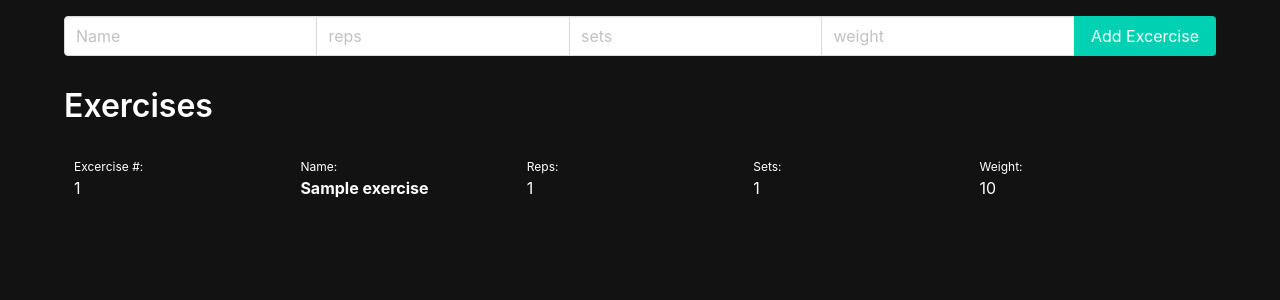
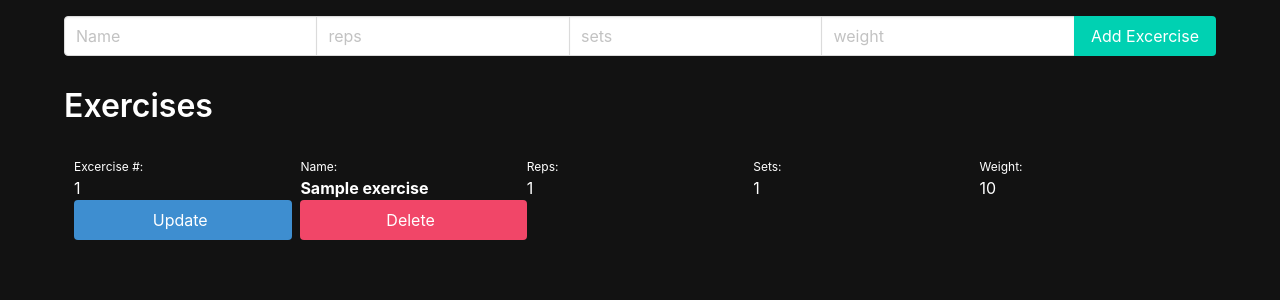
Before and after one commit to cesarurueta34/workout_django, a Django app: page /workouts/1/ in a window 1280 px wide. Shown: the part 172-472 px from the top of the page. Run offline with Django 4.2, Linux system fonts and the light colour scheme; a user stored in the database is signed in; tables that the repository leaves empty hold one stand-in row (values such as "Sample post").

Commit message:
exercise update/delete

```diff
--- a/main_app/templates/workout_detail.html
+++ b/main_app/templates/workout_detail.html
@@ -69,6 +69,7 @@
             <div class="control">
                 <input class="button is-primary" type="submit" value="Add Excercise" />
             </div>
+
         </div>
     </form>
 
@@ -83,6 +84,16 @@
       <span><p>Reps: </p>{{exercise.reps}}</span>
       <span><p>Sets: </p>{{exercise.sets}}</span>
       <span><p>Weight: </p>{{exercise.weight}}</span>
+      <a href="{% url 'exercise_update' exercise.pk %}" class="button is-info"> Update
+        <span class="icon">
+            <i class="fas fa-edit"></i>
+        </span>
+    </a>
+    <a href="{% url 'exercise_delete' exercise.pk %}" class="button is-danger"> Delete
+        <span class="icon">
+            <i class="fas fa-trash-alt"></i>
+        </span>
+    </a>
     </div>
 		{% empty %}
     <article class="message">
--- a/main_app/urls.py
+++ b/main_app/urls.py
@@ -11,6 +11,8 @@ urlpatterns = [
     path('workouts/<int:pk>/update',views.WorkoutUpdate.as_view(), name="workout_update"),
     path('workouts/<int:pk>/delete',views.WorkoutDelete.as_view(), name="workout_delete"),
     path('workouts/<int:pk>/exercises/new/', views.ExerciseCreate.as_view(), name="exercise_create"),
+    path('workouts/<int:pk>/exercise_update/',views.ExerciseUpdate.as_view(), name="exercise_update"),
+    path('workouts/<int:pk>/exercise_delete/',views.ExerciseDelete.as_view(), name="exercise_delete"),
     path('accounts/signup/', views.Signup.as_view(), name="signup")
 
 ]
--- a/main_app/views.py
+++ b/main_app/views.py
@@ -100,3 +100,14 @@ class Signup(View):
         else:
             context = {"form": form}
             return render(request, "registration/signup.html", context)
+
+class ExerciseUpdate(UpdateView):
+    model = Exercise
+    fields = ['name', 'reps', 'sets', 'weight']
+    template_name = "exercise_update.html"
+    success_url = "/workout_list/"
+
+class ExerciseDelete(DeleteView):
+    model = Exercise
+    template_name = "exercise_delete_confirmation.html"
+    success_url = "/workout_list/"
```
Also changed, not shown: main_app/templates/exercise_delete_confirmation.html (added, +10 -0 lines), main_app/templates/exercise_update.html (added, +8 -0 lines), main_app/static/styles/main.css (line endings or trailing spaces).
